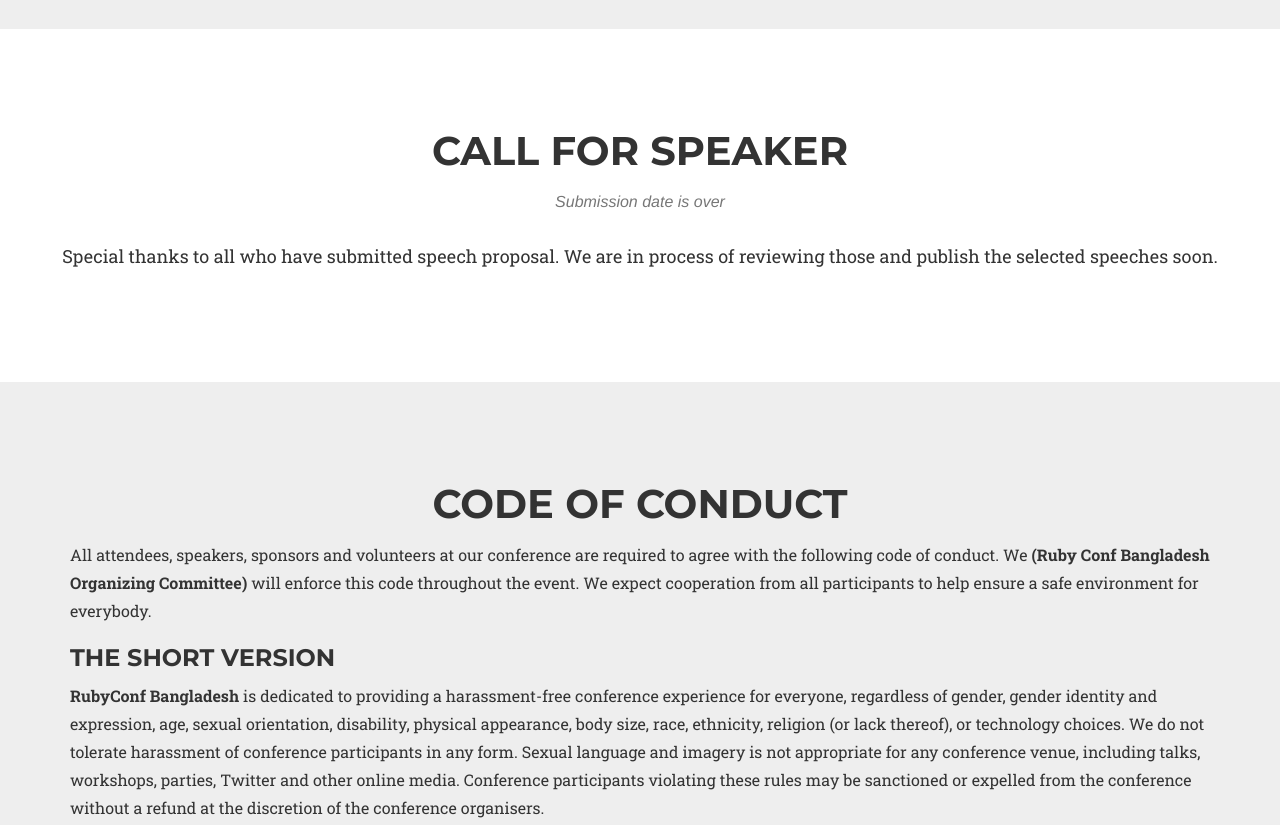
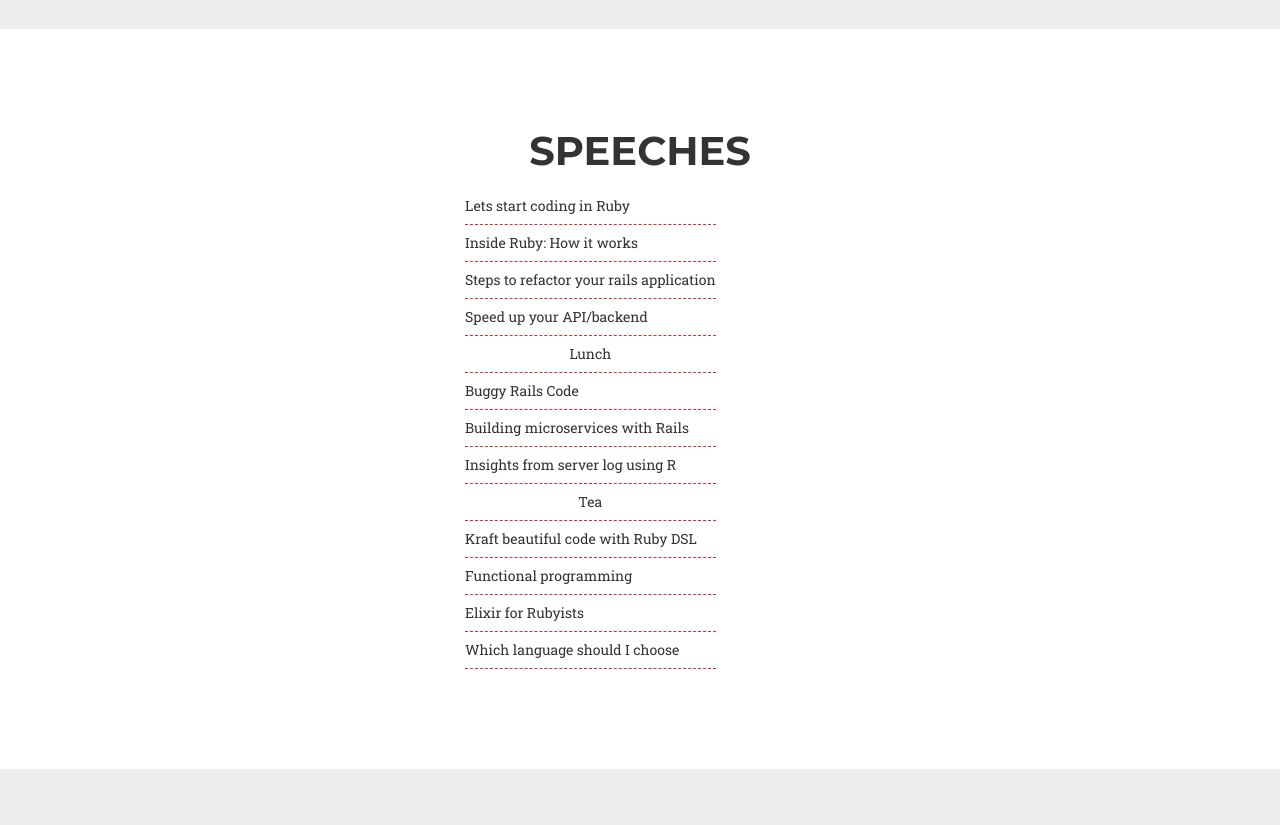
Before and after one commit to fattah/rubybd-site, a website: page index.html in a window 1280 px wide. Shown: the part 1580-2405 px from the top of the page. Drawn offline with nearby package versions, Linux system fonts and the light colour scheme; some packages are replaced by stand-ins of ours; a web font is replaced by a local one.

Commit message:
call for speaker is changed to speeches section

```diff
--- a/css/agency.css
+++ b/css/agency.css
@@ -1013,3 +1013,16 @@
 .sponsor-logo {
   margin: 10px 50px;
 }
+
+.container-table {
+    display: table;
+}
+.vertical-center-row {
+    display: table-cell;
+    vertical-align: middle;
+}
+table.speeches td{
+  padding-top: 8px;
+  padding-bottom: 8px;
+  border-bottom: 1px dashed #CC342D;
+}
--- a/index.html
+++ b/index.html
@@ -77,7 +77,7 @@
                     <a class="page-scroll" href="#registration">Registration</a>
                 </li>
                 <li>
-                    <a class="page-scroll" href="#cfs">Call for speaker</a>
+                    <a class="page-scroll" href="#cfs">Speeches</a>
                 </li>
                 <li>
                     <a class="page-scroll" href="#coc">Code of conduct</a>
@@ -188,9 +188,9 @@
     <div class="container">
         <div class="row">
             <div class="col-lg-12 text-center">
-                <h2 class="section-heading">Call for speaker</h2>
+                <h2 class="section-heading">Speeches</h2>
                 <!--h3 class="section-subheading text-muted" style="margin-bottom: 20px;">Open till 07 April, 2017</h3-->
-                <h3 class="section-subheading text-muted" style="">Submission date is over</h3>
+                <!--h3 class="section-subheading text-muted" style="">Submission date is over</h3-->
             </div>
         </div>
         <div class="row">
@@ -203,9 +203,32 @@
                         <a href="https://docs.google.com/forms/d/e/1FAIpQLSe3knhNeKYPM0B2tsJYKiYAwG20zl-KAhJEWU0kc3CJbk9_HQ/viewform?usp=sf_link"
                            class="page-scroll btn btn-xl" target="_blank">Submit your proposal here</a>
                     </p-->
-                    <p>Special thanks to all who have submitted speech proposal.
+                    <!--p>Special thanks to all who have submitted speech proposal.
                         We are in process of reviewing those and publish the selected speeches soon.
-                    </p>
+                    </p-->
+
+                    <div class="container container-table">
+                        <div class="row vertical-center-row">
+                            <div class="text-left col-md-4 col-md-offset-4">
+                              <table class="speeches">
+                                <tr><td>Lets start coding in Ruby</td></tr>
+                                <tr><td>Inside Ruby: How it works</td></tr>
+                                <tr><td>Steps to refactor your rails application</td></tr>
+                                <tr><td>Speed up your API/backend</td></tr>
+                                <tr><td class="text-center">Lunch</td></tr>
+                                <tr><td>Buggy Rails Code</td></tr>
+                                <tr><td>Building microservices with Rails</td></tr>
+                                <tr><td>Insights from server log using R</td></tr>
+                                <tr><td class="text-center">Tea</td></tr>
+                                <tr><td>Kraft beautiful code with Ruby DSL</td></tr>
+                                <tr><td>Functional programming</td></tr>
+                                <tr><td>Elixir for Rubyists</td></tr>
+                                <tr><td>Which language should I choose</td></tr>
+                                </table>
+                            </div>
+                        </div>
+                    </div>
+
                 </div>
             </div>
         </div>
```
Also changed, not shown: img/FB-Cover-page-Ruby.png (deleted).
